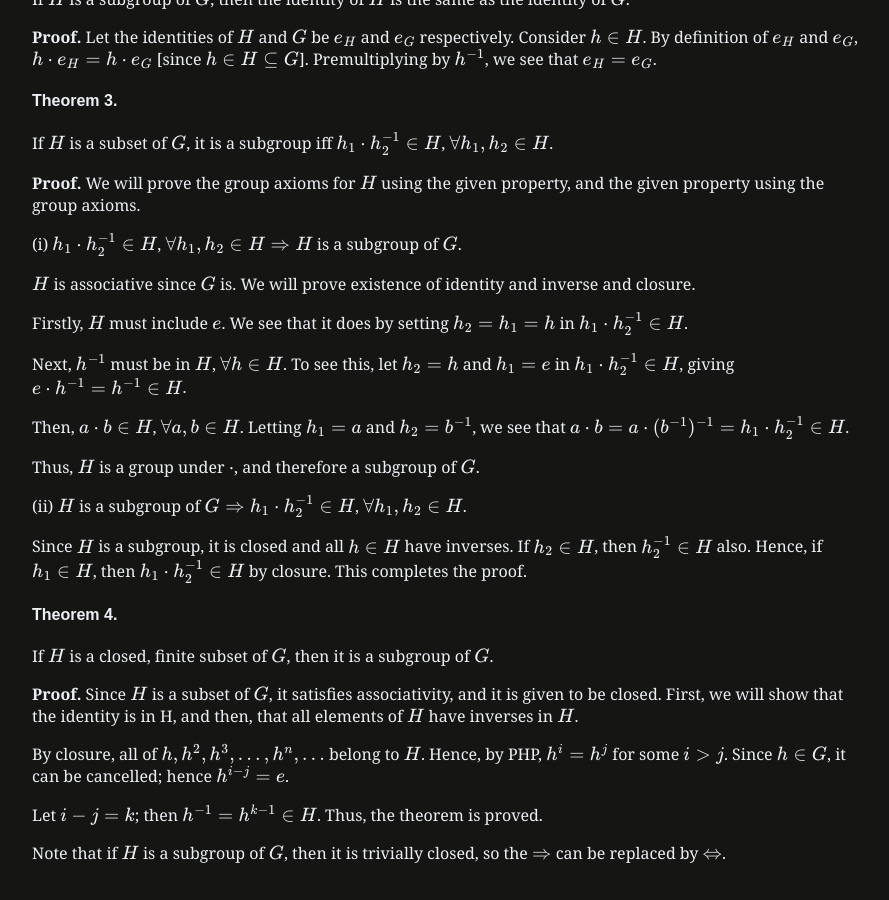
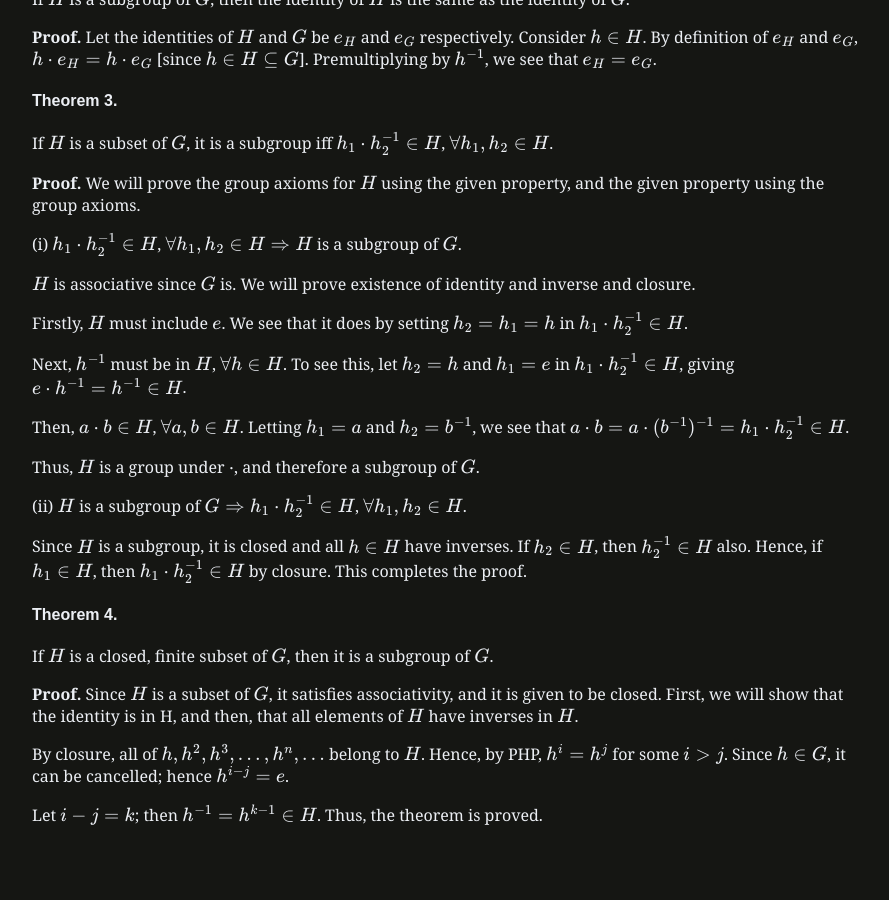
Before and after one commit to iiit-notebook/iiit-notebook.github.io, a Jekyll site: the page built from _posts/2020-11-07-ds-lecture-23.md, in a window 1280 px wide and 900 px high, scrolled down 1192 px. Shown: the whole window, without its empty margins (192-1081 px from the left). Built offline with Jekyll 4.4.1, drawn with Linux system fonts in a browser that asks for light colours; formulas are drawn with MathJax 3; after the commit the page ends 2054 px from its top, so only the background shows below that; some of the changed text lies outside the part shown.

Commit message:
Typos in DS Lec22, Lec23; added Lec24

```diff
--- a/_posts/2020-11-07-ds-lecture-23.md
+++ b/_posts/2020-11-07-ds-lecture-23.md
@@ -29,9 +29,9 @@
 Consider the set $X$ defined as
 <div>
 $$
-X = \{ x^{n} | n \in \mathbb{N}\}
+X = \{ x^{n} | n \in \mathbb{N}\}.
 $$
-</div>.
+</div>
 Since $x$ is not idempotent, not all elements of $X$ are equal to $x$.
 
 Now, by closure, $X \subseteq S$. Hence, by PHP, $x^m = x^n$ for some $m,n$ (where $m \neq n$). Suppose $m > n$; then $x^n \cdot x^{m-n} = x^n$. Substituting $x^n$ with $x^m$ in this implies that $x^m \cdot x^{m-n} = x^{2m-n} = x^n$. The exponent of the LHS, therefore, can be increased repeatedly.
@@ -75,5 +75,3 @@
 By closure, all of $h, h^{2}, h^{3},...,h^{n},...$ belong to $H$. Hence, by PHP, $h^{i} = h^{j}$ for some $i > j$. Since $h \in G$, it can be cancelled; hence $h^{i-j} = e$.
 
 Let $i-j = k$; then $h^{-1} = h^{k-1} \in H$. Thus, the theorem is proved.
-
-Note that if $H$ is a subgroup of $G$, then it is trivially closed, so the $\Rightarrow$ can be replaced by $\Leftrightarrow$.
```
Also changed, not shown: _posts/2020-11-05-ds-lecture-22.md (+2 -2 lines), _posts/2020-11-11-ds-lecture-24.md (added, +45 -0 lines).
